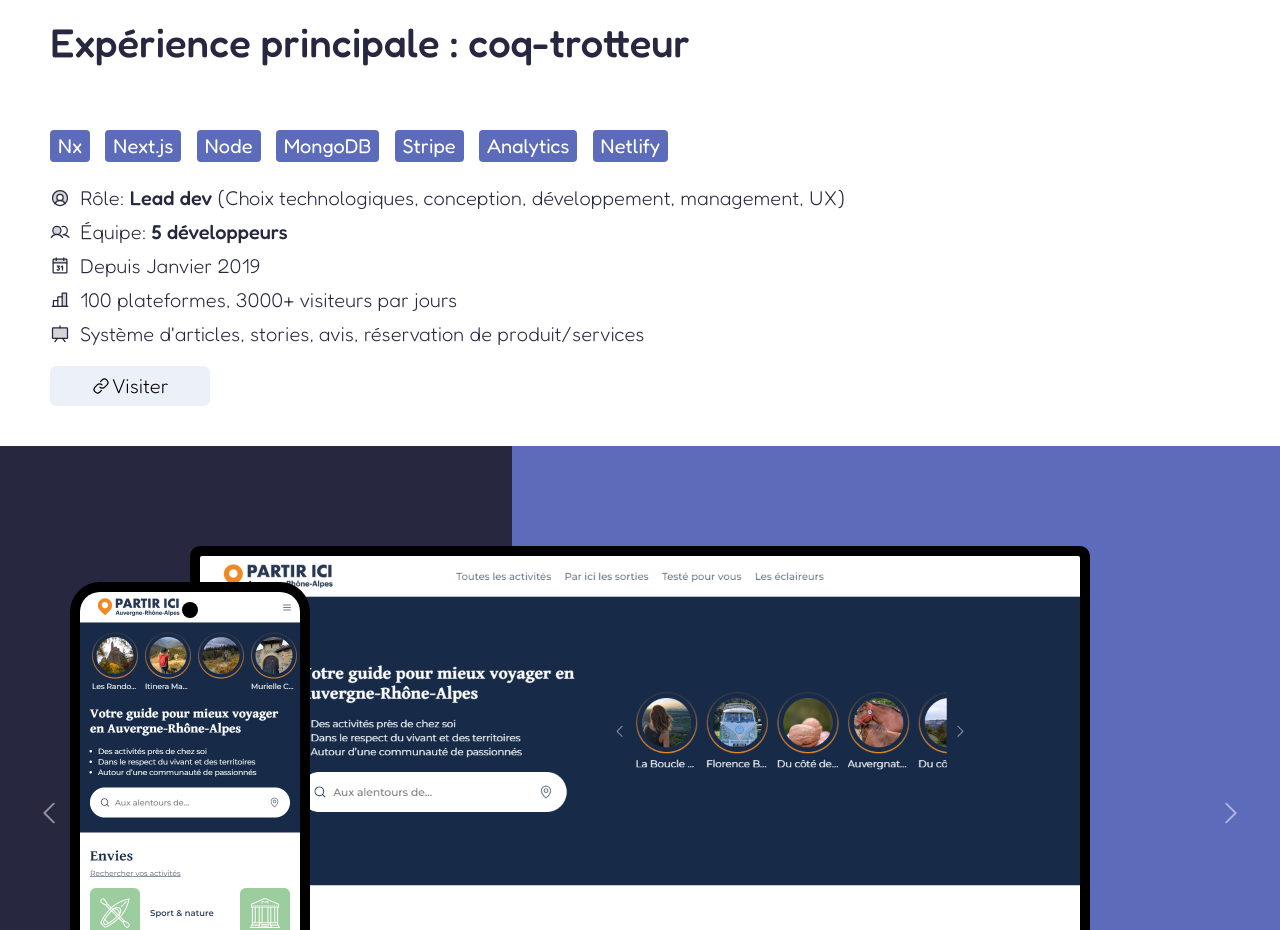
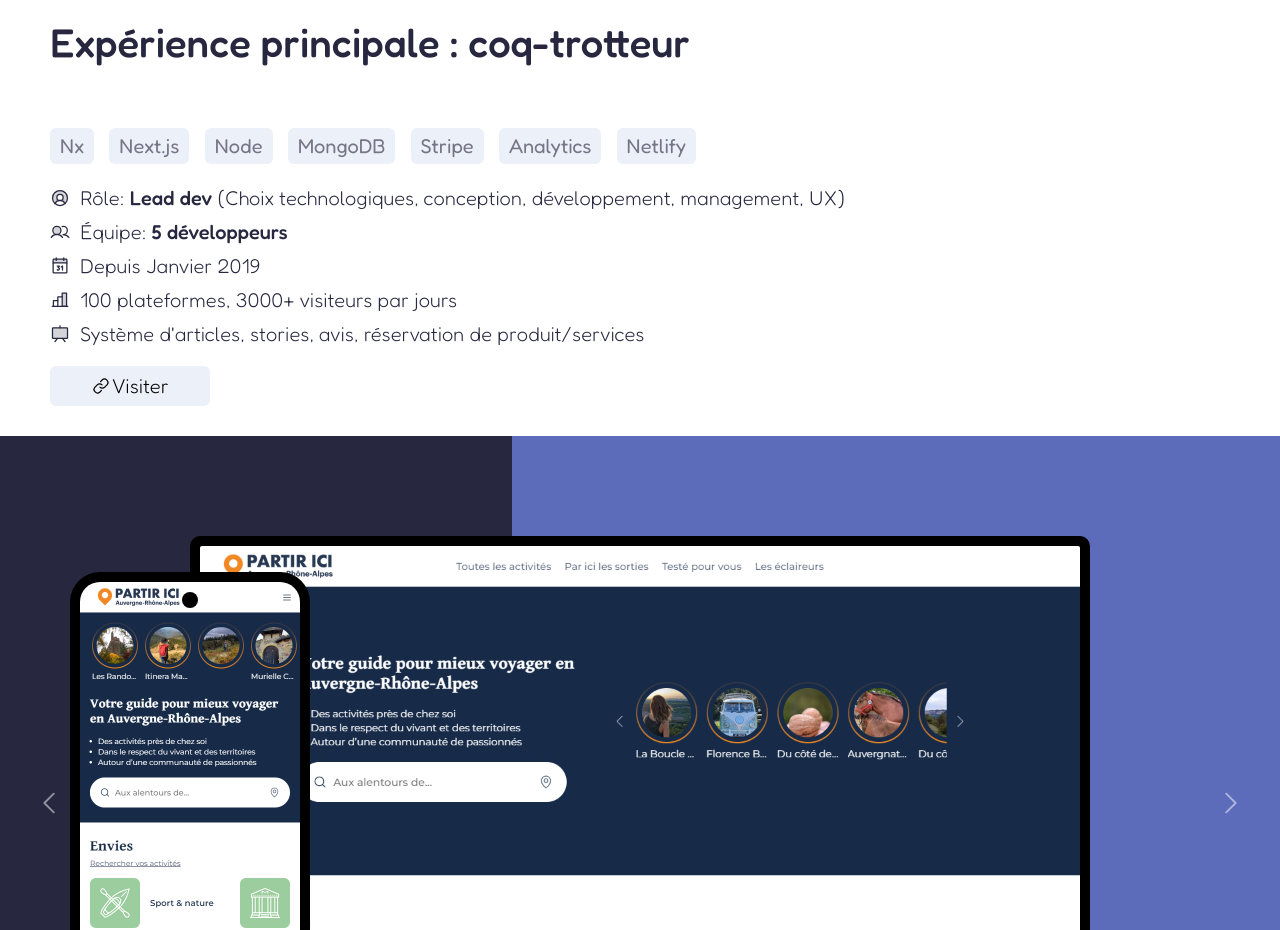
Before and after one commit to anthonyjeamme/ajeamme.dev, a Next.js app: page / in a window 1280 px wide. Shown: the part 1960-2890 px from the top of the page. Built offline with nearby package versions, Linux system fonts and the light colour scheme.

Commit message:
Minor update

```diff
--- a/src/Pages/PageHome/ExperienceSection/ExperienceCarousel/ExperienceCarousel.module.scss
+++ b/src/Pages/PageHome/ExperienceSection/ExperienceCarousel/ExperienceCarousel.module.scss
@@ -1,10 +1,9 @@
 .ExperienceCarousel {
-  padding: 100px 0;
+  padding: 100px 0 100px 0;
   position: relative;
   background-color: var(--dark);
   box-sizing: border-box;
   display: flex;
-  margin-top: 40px;
 
   @media (max-width: 768px) {
     padding: 70px 0;
--- a/src/Pages/PageHome/ExperienceSection/ExperienceSection.module.scss
+++ b/src/Pages/PageHome/ExperienceSection/ExperienceSection.module.scss
@@ -7,6 +7,16 @@
 
   @media (max-width: 768px) {
     padding: 50px 0 0 0;
+  }
+
+  .text {
+    position: relative;
+    z-index: 100;
+    margin-bottom: 30px;
+    // background-color: white;
+    // padding: 0 40px 40px 40px;
+    // border-radius: 10px;
+    // box-shadow: 0 20px 20px rgba(var(--dark-dec), 0.1);
   }
 
   .link {
@@ -73,10 +83,10 @@
   line-height: 2;
 
   .item {
-    background-color: var(--primary);
-    color: white;
-    padding: 4px 8px;
-    border-radius: 4px;
+    background-color: var(--light);
+    color: rgba(var(--dark-dec), 0.6);
+    padding: 6px 10px;
+    border-radius: 6px;
     margin-right: 10px;
     font-weight: 400;
   }
@@ -103,72 +113,3 @@
     }
   }
 }
-
-.columns {
-  display: grid;
-  grid-template-columns: auto auto;
-  justify-content: space-between;
-  margin: 0 auto;
-
-  @media (max-width: 1200px) {
-    display: flex;
-    flex-direction: column;
-    max-width: 1000px;
-
-    & > :nth-child(1) {
-      margin-bottom: 20px;
-    }
-  }
-
-  .text {
-    max-width: 700px;
-    margin-right: 50px;
-
-    @media (max-width: 1200px) {
-      margin-right: 0;
-    }
-
-    display: flex;
-    align-items: center;
-
-    & > div {
-      & > :nth-last-child(1) {
-        margin-bottom: 0;
-      }
-    }
-  }
-
-  .picture-container {
-    height: 100%;
-    position: relative;
-
-    display: flex;
-    align-items: center;
-
-    .fake-picture {
-      position: relative;
-      background-color: var(--light);
-      border-radius: 20px;
-      z-index: 2;
-      // &::after {
-      //   content: "";
-      //   display: block;
-      //   position: absolute;
-      //   border-radius: 40px;
-
-      //   $border-width: 20px;
-
-      //   top: -$border-width;
-      //   left: -$border-width;
-      //   right: -$border-width;
-      //   bottom: -$border-width;
-
-      //   border: $border-width solid rgba(white, 0.1);
-      // }
-
-      img {
-        border-radius: 20px;
-      }
-    }
-  }
-}
```
